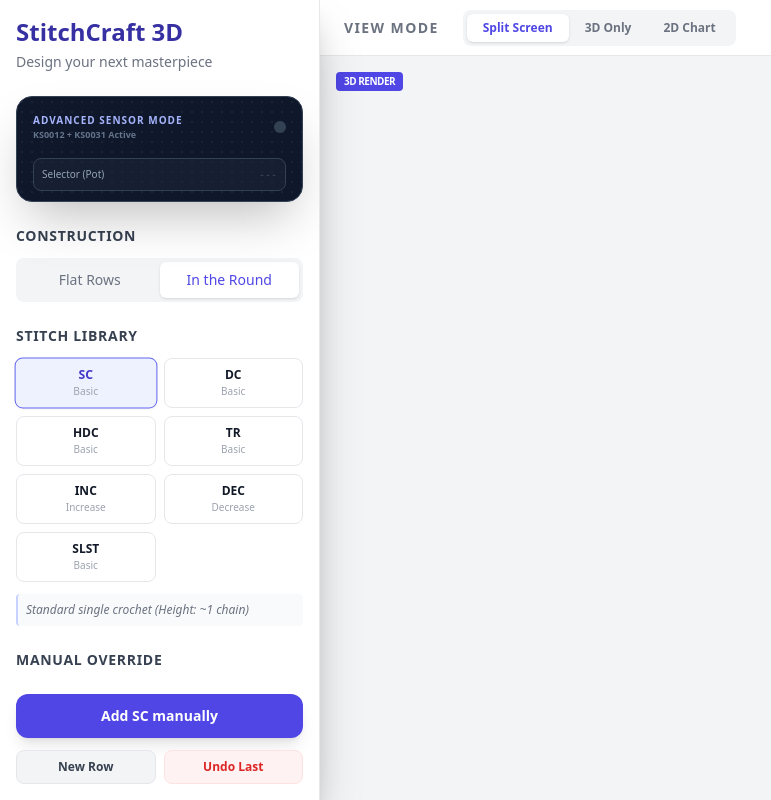
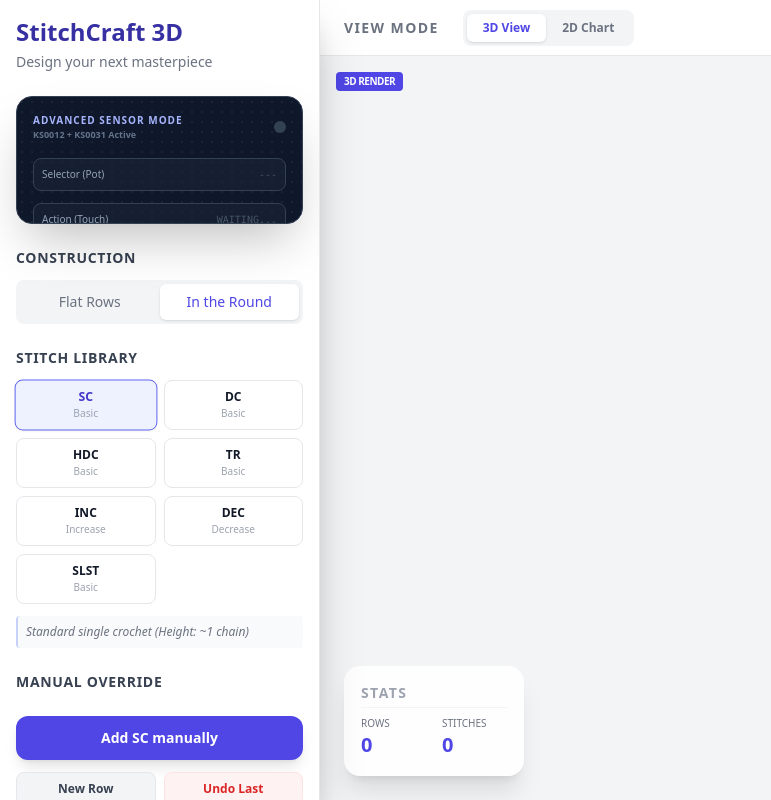
Before and after one commit to mariamoniztome/dii, a React (Vite) app: page / in a window 1280 px wide. Shown: the whole page, without its empty margins (0-771 px from the left). Built offline with nearby package versions, Linux system fonts and the light colour scheme.

Commit message:
feat: Update view modes and enhance audio feedback in application

```diff
--- a/App.tsx
+++ b/App.tsx
@@ -12,7 +12,7 @@ const App: React.FC = () => {
     rows: []
   });
 
-  const [activeView, setActiveView] = useState<'split' | '3d' | '2d'>('split');
+  const [activeView, setActiveView] = useState<'3d' | '2d'>('3d');
 
   const totalStitches = pattern.rows.reduce((sum, row) => sum + row.stitches.length, 0);
 
@@ -31,16 +31,10 @@ const App: React.FC = () => {
             <span className="text-sm font-bold text-gray-500 uppercase tracking-widest mr-4">View Mode</span>
             <div className="flex bg-gray-100 p-1 rounded-lg">
               <button
-                onClick={() => setActiveView('split')}
-                className={`px-4 py-1.5 text-xs font-bold rounded-md transition-all ${activeView === 'split' ? 'bg-white shadow text-indigo-600' : 'text-gray-500 hover:text-gray-700'}`}
-              >
-                Split Screen
-              </button>
-              <button
                 onClick={() => setActiveView('3d')}
                 className={`px-4 py-1.5 text-xs font-bold rounded-md transition-all ${activeView === '3d' ? 'bg-white shadow text-indigo-600' : 'text-gray-500 hover:text-gray-700'}`}
               >
-                3D Only
+                3D View
               </button>
               <button
                 onClick={() => setActiveView('2d')}
@@ -50,26 +44,19 @@ const App: React.FC = () => {
               </button>
             </div>
           </div>
-
-          <div className="flex gap-4 text-xs font-bold text-gray-400">
-            <div className="flex gap-1.5 items-center">
-              <span className="w-2 h-2 rounded-full bg-green-400"></span>
-              Live Sync Active
-            </div>
-          </div>
         </div>
 
         {/* Content Area */}
-        <div className="flex-1 flex overflow-hidden">
-          {(activeView === '3d' || activeView === 'split') && (
-            <div className={`relative h-full transition-all duration-300 ${activeView === 'split' ? 'w-1/2 border-r border-gray-200' : 'w-full'}`}>
+        <div className="flex-1 relative overflow-hidden">
+          {activeView === '3d' && (
+            <div className="relative h-full w-full">
               <div className="absolute top-4 left-4 z-10 bg-indigo-600 text-white text-[10px] font-black px-2 py-0.5 rounded uppercase tracking-tighter">3D Render</div>
               <CrochetCanvas pattern={pattern} />
             </div>
           )}
 
-          {(activeView === '2d' || activeView === 'split') && (
-            <div className={`relative h-full transition-all duration-300 ${activeView === 'split' ? 'w-1/2' : 'w-full'}`}>
+          {activeView === '2d' && (
+            <div className="relative h-full w-full">
               <div className="absolute top-4 left-4 z-10 bg-amber-500 text-white text-[10px] font-black px-2 py-0.5 rounded uppercase tracking-tighter">2D Pattern Chart</div>
               <Pattern2D pattern={pattern} setPattern={setPattern} />
             </div>
@@ -77,7 +64,7 @@ const App: React.FC = () => {
         </div>
 
         {/* Stats Overlay (Bottom Right) */}
-        <div className="absolute bottom-6 right-6 flex flex-col gap-2 pointer-events-none z-10">
+        <div className="absolute bottom-6 left-6 flex flex-col gap-2 pointer-events-none z-10">
           <div className="bg-white/90 backdrop-blur p-4 rounded-2xl shadow-xl border border-white/20 pointer-events-auto min-w-[180px]">
             <h2 className="text-sm font-bold text-gray-400 uppercase tracking-widest mb-2 border-b border-gray-100 pb-1">Stats</h2>
             <div className="grid grid-cols-2 gap-y-2 gap-x-4">
--- a/components/PatternControls.tsx
+++ b/components/PatternControls.tsx
@@ -51,7 +51,8 @@ const PatternControls: React.FC<PatternControlsProps> = ({ pattern, setPattern }
       return { ...prev, rows };
     });
 
-    soundService.playStitch();
+    // Play audio cue for stitch action
+    soundService.playStitch(type);
   };
 
   const handleConnect = async () => {
@@ -110,7 +111,7 @@ const PatternControls: React.FC<PatternControlsProps> = ({ pattern, setPattern }
       </div>
 
       {/* Advanced Sensor Hook Connection */}
-      <section className="bg-slate-900 rounded-2xl p-4 text-white shadow-2xl relative overflow-hidden border border-slate-700">
+      <section className="bg-slate-900 rounded-2xl p-4 text-white min-h-32 shadow-2xl relative overflow-hidden border border-slate-700">
         <div className="relative z-10">
           <div className="flex justify-between items-center mb-4">
             <div className="flex flex-col">
--- a/index.html
+++ b/index.html
@@ -1,27 +1,25 @@
-
 <!DOCTYPE html>
 <html lang="en">
-<head>
-    <meta charset="UTF-8">
-    <meta name="viewport" content="width=device-width, initial-scale=1.0">
+  <head>
+    <meta charset="UTF-8" />
+    <meta name="viewport" content="width=device-width, initial-scale=1.0" />
     <title>Crochet Híbrido</title>
     <script src="https://cdn.tailwindcss.com"></script>
     <style>
-      body { margin: 0; padding: 0; overflow: hidden; background-color: #f3f4f6; }
-      #root { height: 100vh; width: 100vw; }
+      body {
+        margin: 0;
+        padding: 0;
+        overflow: hidden;
+        background-color: #f3f4f6;
+      }
+      #root {
+        height: 100vh;
+        width: 100vw;
+      }
     </style>
-<script type="importmap">
-{
-  "imports": {
-    "react": "https://esm.sh/react@^19.2.3",
-    "react-dom/": "https://esm.sh/react-dom@^19.2.3/",
-    "react/": "https://esm.sh/react@^19.2.3/",
-    "three": "https://esm.sh/three@^0.182.0"
-  }
-}
-</script>
-</head>
-<body>
+  </head>
+  <body>
     <div id="root"></div>
-</body>
+    <script type="module" src="/index.tsx"></script>
+  </body>
 </html>
--- a/services/soundService.ts
+++ b/services/soundService.ts
@@ -8,25 +8,38 @@ class SoundService {
     }
   }
 
-  playStitch() {
+  playStitch(type: string) {
     this.init();
     if (!this.ctx) return;
 
     const osc = this.ctx.createOscillator();
     const gain = this.ctx.createGain();
 
+    // Frequências diferentes por ponto
+    const frequencies: Record<string, number> = {
+      sc: 880,   // agudo curto
+      hdc: 660,  // médio
+      dc: 440,   // grave
+      tr: 990,   // brilhante
+      inc: 770,
+      dec: 330,
+      slst: 220
+    };
+
+    const freq = frequencies[type] || 600;
+
     osc.type = 'sine';
-    osc.frequency.setValueAtTime(880, this.ctx.currentTime);
-    osc.frequency.exponentialRampToValueAtTime(110, this.ctx.currentTime + 0.1);
+    osc.frequency.setValueAtTime(freq, this.ctx.currentTime);
+    osc.frequency.exponentialRampToValueAtTime(freq / 2, this.ctx.currentTime + 0.12);
 
-    gain.gain.setValueAtTime(0.1, this.ctx.currentTime);
-    gain.gain.exponentialRampToValueAtTime(0.01, this.ctx.currentTime + 0.1);
+    gain.gain.setValueAtTime(0.08, this.ctx.currentTime);
+    gain.gain.exponentialRampToValueAtTime(0.001, this.ctx.currentTime + 0.12);
 
     osc.connect(gain);
     gain.connect(this.ctx.destination);
 
     osc.start();
-    osc.stop(this.ctx.currentTime + 0.1);
+    osc.stop(this.ctx.currentTime + 0.12);
   }
 
   playConnect() {
```
Also changed, not shown: 1 other file (tests, documents, lock files or other folders).
